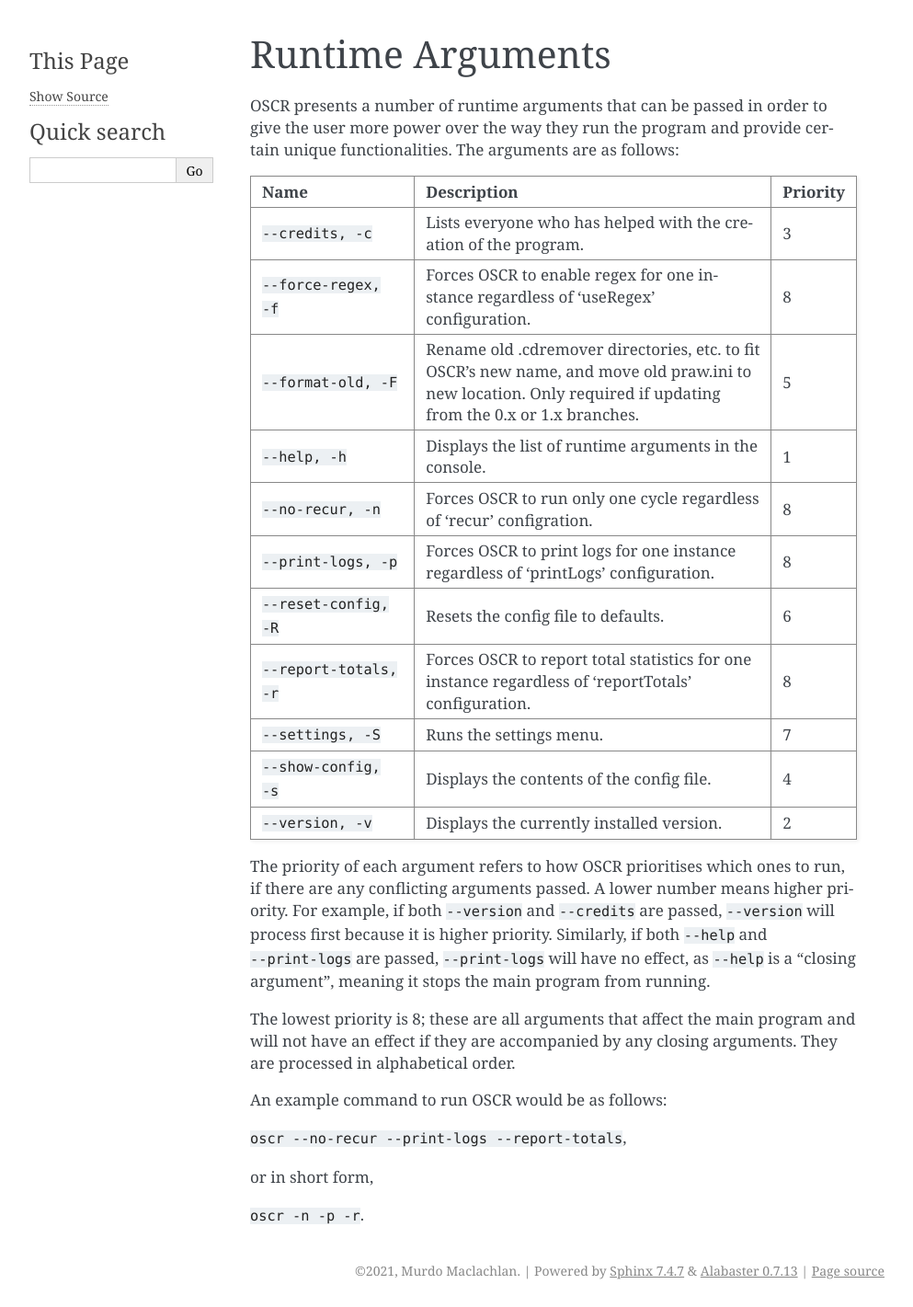
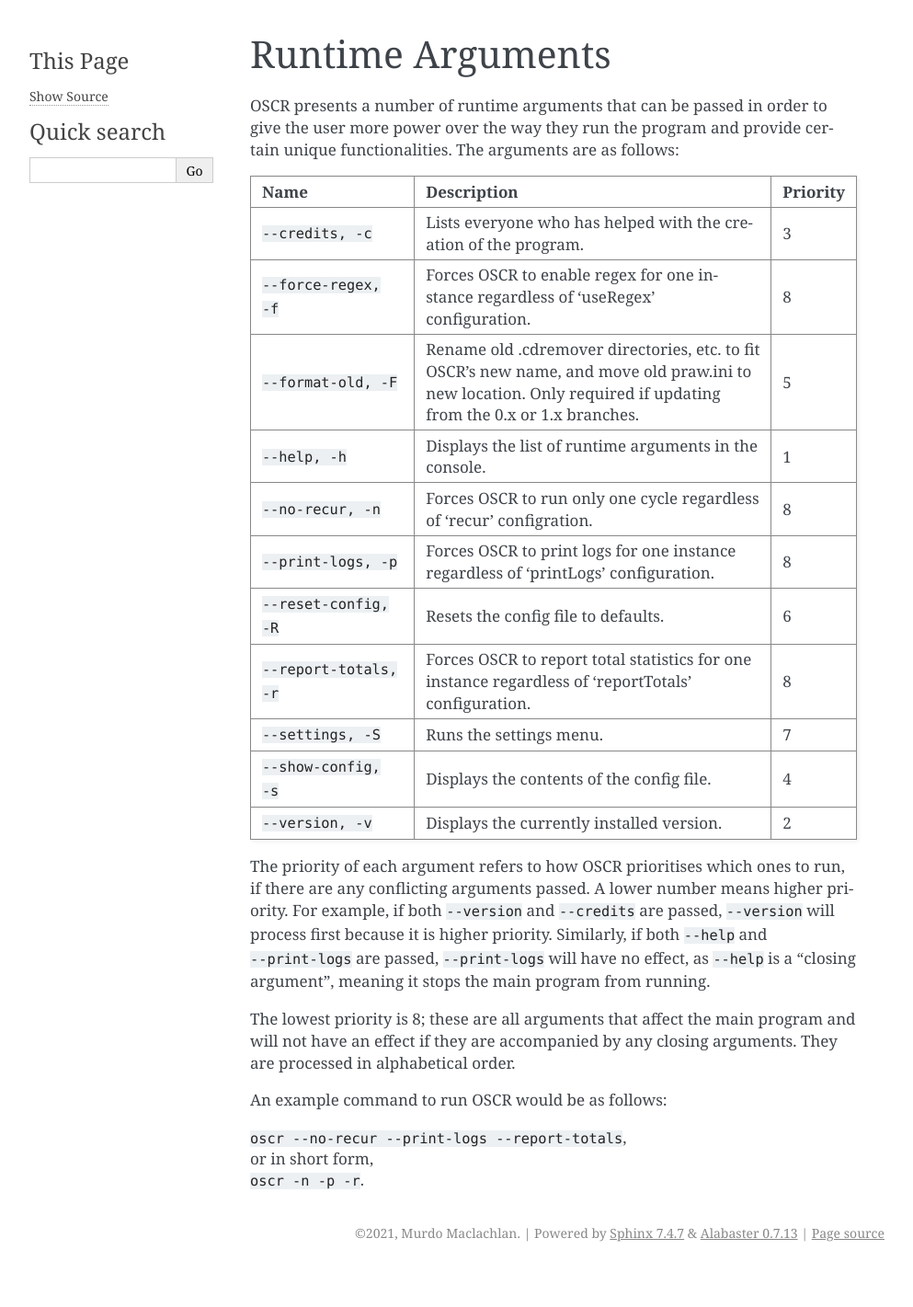
Before and after one commit to MurdoMaclachlan/oscr, a Sphinx documentation site: the page built from docs/source/runtime-arguments.rst, in a window 1280 px wide. Shown: the whole page at 92% size, without its empty margins (148-1141 px from the left). Built offline with Sphinx 7.4.7, drawn with Linux system fonts in a browser that asks for light colours; after the commit the page ends 1380 px from its top, so only the background shows below that.

```diff
--- a/docs/source/runtime-arguments.rst
+++ b/docs/source/runtime-arguments.rst
@@ -49,8 +49,6 @@ The lowest priority is 8; these are all arguments that affect the main program a
 
 An example command to run OSCR would be as follows:
 
-``oscr --no-recur --print-logs --report-totals``,
-
-or in short form,
-
-``oscr -n -p -r``.
+| ``oscr --no-recur --print-logs --report-totals``,
+| or in short form,
+| ``oscr -n -p -r``.
```
